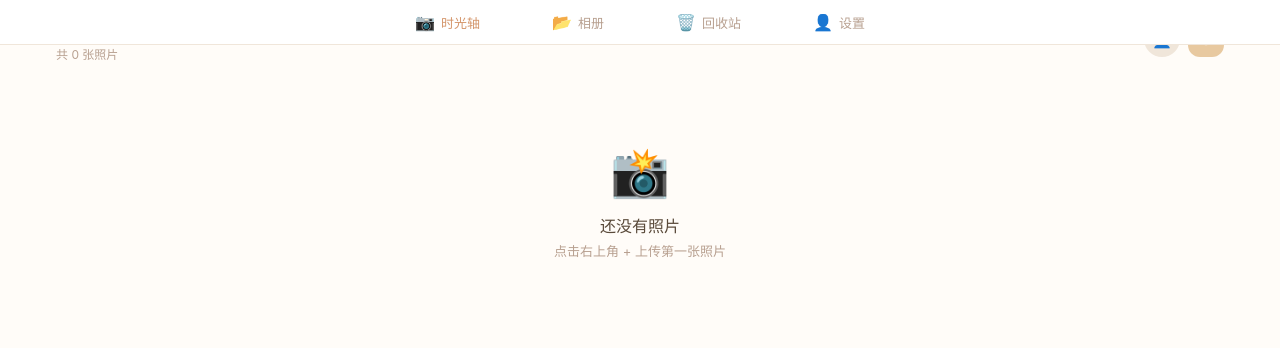
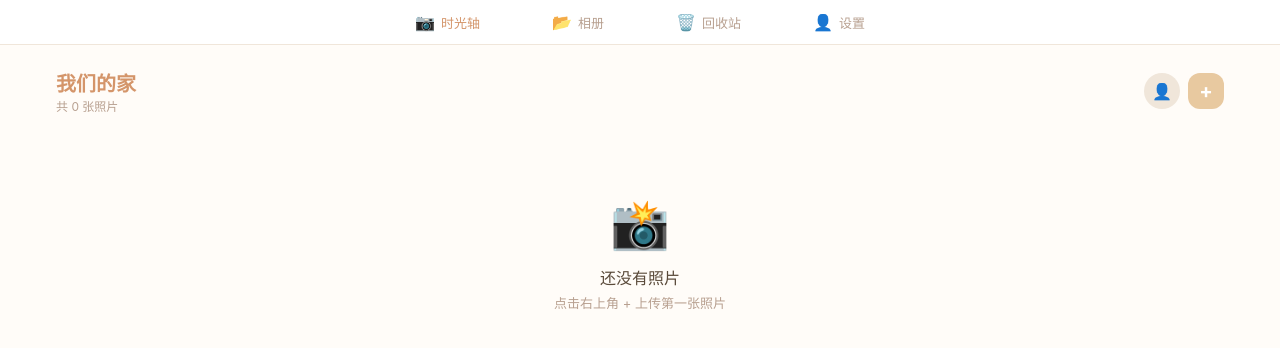
Before and after one commit to NieXiaoyi/QAlbum-Portal, an Angular app: page / in a window 1280 px wide. Shown: the top 348 px of the page. Built offline with nearby package versions, Linux system fonts and the light colour scheme.

Commit message:
fix: add top padding for desktop nav bar

```diff
--- a/src/app/app.scss
+++ b/src/app/app.scss
@@ -9,7 +9,12 @@
 
 .main-content {
   flex: 1;
-  padding-bottom: 72px;
+  padding-bottom: 64px;
+
+  @include desktop {
+    padding-top: 52px;
+    padding-bottom: 0;
+  }
 }
 
 .bottom-nav {
```
